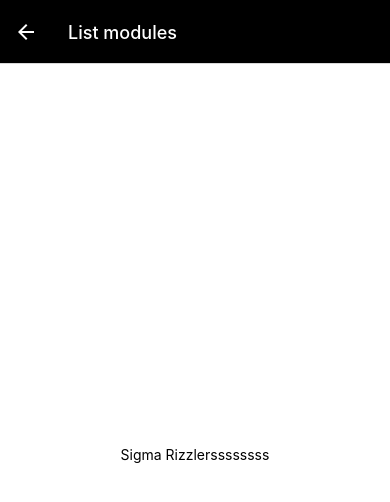
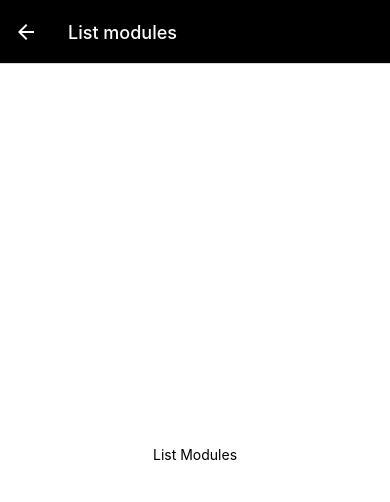
Before and after one commit to MasterlyMisheirt/crudler, a React Native app: screen /ModuleListScreen in a window 390 px wide. Shown: the top 502 px of the page. Built offline with nearby package versions, Linux system fonts and the light colour scheme.

Commit message:
Completed Activity 2b (#3)
* Test

* Added Module Screens

* Incorporated Screen.js

Implemented reusable component layout Screen, and refactored the components that rely on Screen

```diff
--- a/App.js
+++ b/App.js
@@ -1,4 +1,3 @@
-
 import { NavigationContainer } from "@react-navigation/native";
 import { createNativeStackNavigator } from "@react-navigation/native-stack";
 import { StyleSheet, Text, View } from "react-native";
--- /dev/null
+++ b/src/components/layout/Screen.js
@@ -0,0 +1,26 @@
+import { StatusBar } from "expo-status-bar";
+import { StyleSheet, View } from "react-native";
+
+export const Screen = ({ children }) => {
+  //Initialisations -------------
+  //State -----------------------
+  //Handlers --------------------
+  //View ------------------------
+  return (
+    <View style={styles.screen}>
+      {children}
+      <StatusBar style="light" />
+    </View>
+  );
+};
+
+const styles = StyleSheet.create({
+  screen: {
+    flex: 1,
+    backgroundColor: "#fff",
+    alignItems: "center",
+    justifyContent: "center",
+  },
+});
+
+export default Screen;
--- a/src/components/screens/ModuleAddScreen.js
+++ b/src/components/screens/ModuleAddScreen.js
@@ -1,5 +1,5 @@
-import { StatusBar } from "expo-status-bar";
-import { StyleSheet, Text, View } from "react-native";
+import { StyleSheet, Text } from "react-native";
+import Screen from "../layout/Screen";
 
 export const ModuleAddScreen = () => {
   //Initialisations -------------
@@ -7,20 +7,13 @@ export const ModuleAddScreen = () => {
   //Handlers --------------------
   //View ------------------------
   return (
-    <View style={styles.container}>
+
+    <Screen>
       <Text>Add Modules</Text>
-      <StatusBar style="light" />
-    </View>
+    </Screen>
   );
 };
 
-const styles = StyleSheet.create({
-  container: {
-    flex: 1,
-    backgroundColor: "#fff",
-    alignItems: "center",
-    justifyContent: "center",
-  },
-});
+const styles = StyleSheet.create({});
 
 export default ModuleAddScreen;
--- a/src/components/screens/ModuleListScreen.js
+++ b/src/components/screens/ModuleListScreen.js
@@ -1,5 +1,5 @@
-import { StatusBar } from "expo-status-bar";
-import { StyleSheet, Text, View } from "react-native";
+import { StyleSheet, Text } from "react-native";
+import Screen from "../layout/Screen";
 
 export const ModuleListScreen = () => {
   //Initialisations -------------
@@ -7,20 +7,13 @@ export const ModuleListScreen = () => {
   //Handlers --------------------
   //View ------------------------
   return (
-    <View style={styles.container}>
-      <Text>Sigma Rizzlerssssssss</Text>
-      <StatusBar style="light" />
-    </View>
+
+    <Screen>
+      <Text>List Modules</Text>
+    </Screen>
   );
 };
 
-const styles = StyleSheet.create({
-  container: {
-    flex: 1,
-    backgroundColor: "#fff",
-    alignItems: "center",
-    justifyContent: "center",
-  },
-});
+const styles = StyleSheet.create({});
 
 export default ModuleListScreen;
--- a/src/components/screens/ModuleModifyScreen.js
+++ b/src/components/screens/ModuleModifyScreen.js
@@ -1,5 +1,5 @@
-import { StatusBar } from "expo-status-bar";
-import { StyleSheet, Text, View } from "react-native";
+import { StyleSheet, Text } from "react-native";
+import Screen from "../layout/Screen";
 
 export const ModuleModifyScreen = () => {
   //Initialisations -------------
@@ -7,20 +7,13 @@ export const ModuleModifyScreen = () => {
   //Handlers --------------------
   //View ------------------------
   return (
-    <View style={styles.container}>
-      <Text>Sigma Rizzlerssssssss</Text>
-      <StatusBar style="light" />
-    </View>
+
+    <Screen>
+      <Text>Modify Modules</Text>
+    </Screen>
   );
 };
 
-const styles = StyleSheet.create({
-  container: {
-    flex: 1,
-    backgroundColor: "#fff",
-    alignItems: "center",
-    justifyContent: "center",
-  },
-});
+const styles = StyleSheet.create({});
 
 export default ModuleModifyScreen;
--- a/src/components/screens/ModuleViewScreen.js
+++ b/src/components/screens/ModuleViewScreen.js
@@ -1,5 +1,5 @@
-import { StatusBar } from "expo-status-bar";
-import { StyleSheet, Text, View } from "react-native";
+import { StyleSheet, Text } from "react-native";
+import Screen from "../layout/Screen";
 
 export const ModuleViewScreen = () => {
   //Initialisations -------------
@@ -7,20 +7,13 @@ export const ModuleViewScreen = () => {
   //Handlers --------------------
   //View ------------------------
   return (
-    <View style={styles.container}>
-      <Text>Sigma Rizzlerssssssss</Text>
-      <StatusBar style="light" />
-    </View>
+
+    <Screen>
+      <Text>View Modules</Text>
+    </Screen>
   );
 };
 
-const styles = StyleSheet.create({
-  container: {
-    flex: 1,
-    backgroundColor: "#fff",
-    alignItems: "center",
-    justifyContent: "center",
-  },
-});
+const styles = StyleSheet.create({});
 
 export default ModuleViewScreen;
```
